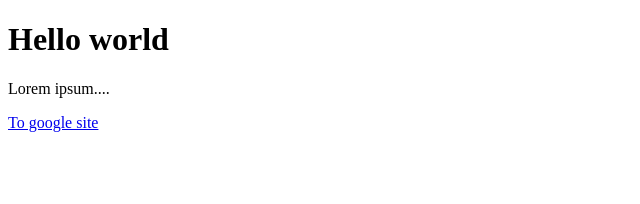
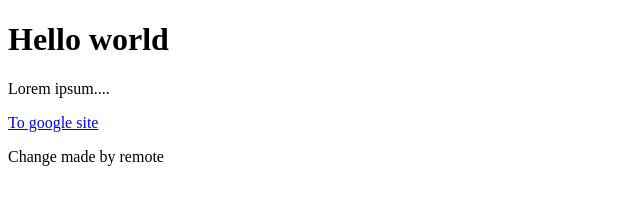
Before and after one commit to Sh4960/existing-project, a plain HTML site: page index.html in a window 1280 px wide. Shown: the whole page, without its empty margins (0-640 px from the left). Drawn offline with Linux system fonts and the light colour scheme.

Commit message:
add p tag to index.html

```diff
--- a/index.html
+++ b/index.html
@@ -10,5 +10,6 @@
     <h1>Hello world</h1>
     <p>Lorem ipsum....</p>
     <a href="https://www.google.com">To google site</a>
+    <p>Change made by remote</p>
 </body>
 </html>
```
